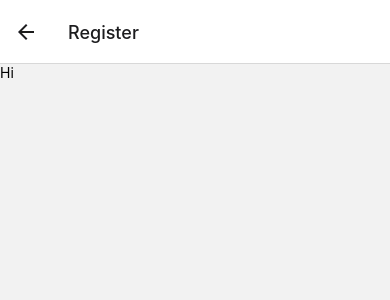
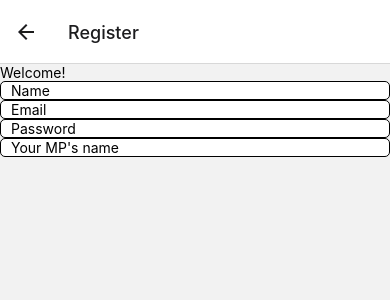
Before and after one commit to tomallens/votewatch, a React Native app in the folder frontend/: screen /Register in a window 390 px wide. Shown: the top 300 px of the page. Built offline with nearby package versions, Linux system fonts and the light colour scheme.

Commit message:
Add custom buttons for registering

```diff
--- a/frontend/src/components/customInput/CustomInput.js
+++ b/frontend/src/components/customInput/CustomInput.js
@@ -0,0 +1,29 @@
+import { View, Text, TextInput, StyleSheet } from "react-native-web";
+
+const CustomInput = ({ value, setValue, placeholder, secureTextEntry }) => {
+  return (
+    <View style={styles.container}>
+      <TextInput
+        value={value}
+        onChangeText={setValue}
+        placeholder={placeholder}
+        style={styles.input}
+        secureTextEntry={secureTextEntry}
+      />
+    </View>
+  );
+};
+
+const styles = StyleSheet.create({
+  container: {
+    backgroundColor: "white",
+    width: "100%",
+    borderColor: "black",
+    borderWidth: 1,
+    borderRadius: 5,
+    paddingHorizontal: 10,
+  },
+  input: {},
+});
+
+export default CustomInput;
--- a/frontend/src/components/register/Register.js
+++ b/frontend/src/components/register/Register.js
@@ -1,31 +1,42 @@
+import { useState } from "react";
 import { View, StyleSheet, Text, TextInput } from "react-native";
+import CustomInput from "../customInput/CustomInput";
 
 export function Register() {
+  const [name, setName] = useState("");
+  const [email, setEmail] = useState("");
+  const [password, setPassword] = useState("");
+  const [mpName, setMpName] = useState("");
+
   return (
     <View>
-      <Text>Hi</Text>
+      <Text>Welcome!</Text>
+      <CustomInput
+        placeholder="Name"
+        value={name}
+        setValue={setName}
+      ></CustomInput>
+
+      <CustomInput
+        placeholder="Email"
+        value={email}
+        setValue={setEmail}
+      ></CustomInput>
+
+      <CustomInput
+        placeholder="Password"
+        value={password}
+        setValue={setPassword}
+        secureTextEntry
+      ></CustomInput>
+
+      <CustomInput
+        placeholder="Your MP's name"
+        value={mpName}
+        setValue={setMpName}
+      ></CustomInput>
     </View>
   );
 }
 
-const styles = StyleSheet.create({
-  input: {
-    height: 40,
-    margin: 12,
-    borderWidth: 1,
-    padding: 10,
-  },
-  buttonText: {
-    color: "white",
-  },
-  button: {
-    backgroundColor: "black",
-    alignItems: "center",
-    borderRadius: 20,
-    borderBottomRightRadius: 20,
-    height: 40,
-    justifyContent: "center",
-    margin: -1,
-    paddingHorizontal: 20,
-  },
-});
+const styles = StyleSheet.create({});
```
Also changed, not shown: frontend/src/components/customButton/CustomButton.js (added).
